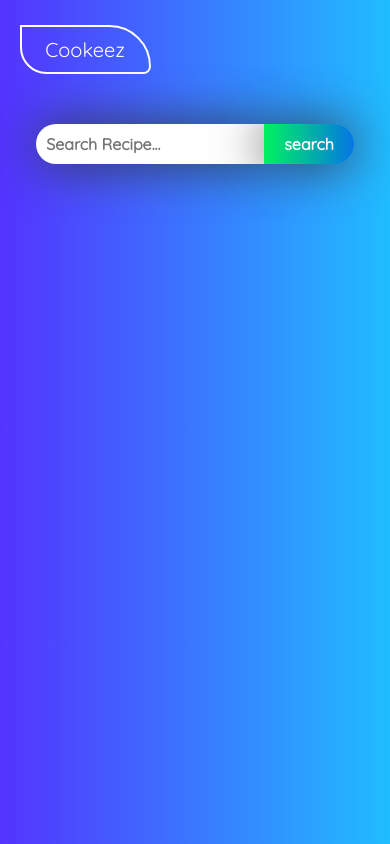
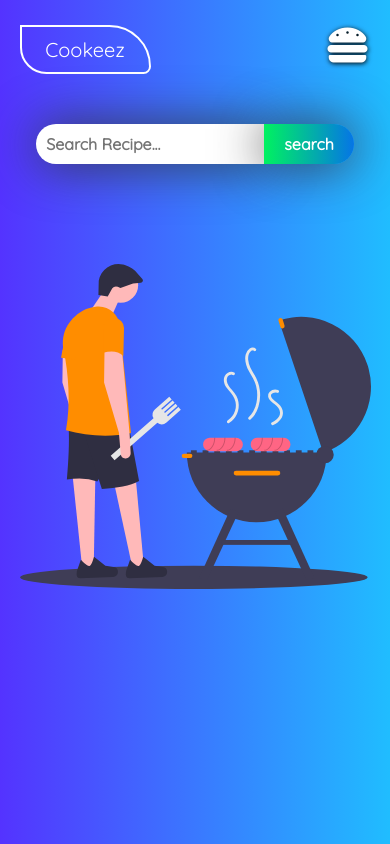
Before and after one commit to ChiragChrg/Cookeez, a React (Create React App) app: page / in a window 390 px wide. Built offline with nearby package versions, Linux system fonts and the light colour scheme.

Commit message:
Ham Update

```diff
--- a/public/index.html
+++ b/public/index.html
@@ -26,7 +26,8 @@
     -->
     <link rel="preconnect" href="https://fonts.gstatic.com">
     <link href="https://fonts.googleapis.com/css2?family=Quicksand&display=swap" rel="stylesheet">
-    <script src="https://kit.fontawesome.com/a8791986bc.js" crossorigin="anonymous"></script>
+    <link rel="stylesheet" href="https://use.fontawesome.com/releases/v5.15.1/css/all.css" integrity="sha384-vp86vTRFVJgpjF9jiIGPEEqYqlDwgyBgEF109VFjmqGmIY/Y4HV4d3Gp2irVfcrp" crossorigin="anonymous">
+    <!-- <script src="https://kit.fontawesome.com/a8791986bc.js" crossorigin="anonymous"></script> -->
     <title>Cookeez</title>
   </head>
   <body>
--- a/src/App.js
+++ b/src/App.js
@@ -1,7 +1,9 @@
 import React, {useState} from 'react';
 import { v4 as uuidv4 } from 'uuid';
-import Recipe from './Recipe';
-import './App.css';
+import Recipe from './components/Recipe';
+import Nav from './components/nav';
+import style from './components/css/App.module.css';
+import vectorlogo from './assets/vector.svg';
 
 // Main
 const App = () => {
@@ -25,21 +27,32 @@ const App = () => {
     setQuery(evt.target.value);
   }
 
+  const setVector = () => {
+    document.getElementById("vector").style.visibility = 'hidden';
+    document.getElementById("vector").style.width = '0';
+  }
+
   // Get Search
   const onSubmit = e => {
     e.preventDefault();
     getRecipes();
+    setVector();
   }
 
   // Display Form
   return(
-    <div className="App">
-    <div className="logo">Cookeez</div>
+    <div className={style.App}>
+      <div className={style.logo}>Cookeez</div>
+      <Nav/>
 
-      <form onSubmit={onSubmit} action="" className="search-form">
-        <input type="text" className="search-bar" onChange={onChange} value={query} placeholder="Search Recipe..."/>
-        <input className="search-button" type='submit' value="search"/>
+      <form onSubmit={onSubmit} action="" className={style.searchform}>
+        <input type="text" className={style.searchbar} onChange={onChange} value={query} placeholder="Search Recipe..."/>
+        <input className={style.searchbutton} type='submit' value="search"/>
       </form>
+
+      <div className={style.vector} id="vector">
+        <img src={vectorlogo} alt="vector"/>
+      </div>
 
       {/* Extract data from API */}
       {recipes.map(recipe => (
--- a/src/Recipe.js
+++ b/src/components/Recipe.js
@@ -1,6 +1,6 @@
 import React, { useState } from 'react';
 import RecipeIngred from './RecipeIngred';
-import style from './Recipe.module.css';
+import style from './css/Recipe.module.css';
 
 // Get API data from App.js
 const Recipe = ({title,image,diet,calories,ingredients,url,serve}) => {
--- a/src/RecipeIngred.js
+++ b/src/components/RecipeIngred.js
@@ -1,6 +1,6 @@
 import React from 'react';
 import {v4 as uuidv4} from 'uuid';
-import style from './Recipe.module.css';
+import style from './css/Recipe.module.css';
 
 
 // Get Recipe Ingredients from Recipe.js
--- a/src/App.css
+++ b/src/components/css/App.module.css
@@ -46,7 +46,7 @@
   margin: 0% 5%;
 }
 
-.search-form{
+.searchform{
   display: flex;
   position: -webkit-sticky;
   position: sticky;
@@ -61,7 +61,7 @@
   z-index: 1;
 }
 
-.search-bar{
+.searchbar{
   width: 65%;
   padding: 10px;
   border: none;
@@ -72,7 +72,7 @@
   box-shadow: 1px 1px 50px 0px #313131de;
 }
 
-.search-button{
+.searchbutton{
   background: none;
   border: none;
   outline: none;
@@ -87,6 +87,14 @@
   box-shadow: 1px 1px 50px 0px #313131de;
 }
 
+.vector{
+  z-index: -2;
+}
+
+.vector img{
+  width: 100%;
+  margin: 50px 0;
+}
 
 
 
--- /dev/null
+++ b/src/components/css/Nav.module.css
@@ -0,0 +1,60 @@
+.sidebar{
+    height: 100%;
+    width: 0;
+    position: fixed;
+    z-index: 2;
+    top: 0;
+    right: 0;
+    overflow-x: hidden;
+    background-color: rgb(10, 118, 219);
+    padding-top: 60px;
+    transition: 0.5s;
+}
+
+.sidebar li{
+    margin: 50px 0 0 0;
+}
+
+.sidebar a{
+    padding: 10px 0px 15px 0px;
+    text-align: center;
+    text-decoration: none;
+    font-size: 25px;
+    font-weight: 900;
+    color: #fff;
+    display: block;
+    transition: 0.3s;
+}
+
+.sidebar a.active{
+    color: #fff;
+    background-color: rgba(105, 13, 226, 0.9);
+}
+
+.navmain{
+    /* border: 1px solid #000; */
+    position: absolute;
+    left: 84%;
+    top: 3%;
+}
+
+#closebtn {
+    position: absolute;
+    top: 3%;
+    right: 26px;
+    font-size: 50px;
+    margin-left: 50px;
+    color: #fff;
+}
+
+#openbtn{
+    border-style: none;
+    background: none;
+    text-decoration: none;
+    font-size: 40px;
+    font-weight: 900;
+    cursor: pointer;
+    outline: none;
+    color: #fff;
+    text-shadow: 0.5px 0.5px 5px #000000;
+}
--- a/src/Recipe.module.css
+++ b/src/components/css/Recipe.module.css
@@ -5,6 +5,7 @@
     border-radius: 10px;
     padding: 15px;
     box-shadow: 2px 3px 10px 0px #313131de;
+    /* border: 2px solid red; */
 }
 
 .title{
--- /dev/null
+++ b/src/components/nav.js
@@ -0,0 +1,39 @@
+import React from 'react';
+import style from './css/Nav.module.css';
+
+const Nav = () => {
+
+    const openNav = () => {
+        document.getElementById("mySidepanel").style.width = '50%';
+    };
+
+    const closeNav = () => {
+        document.getElementById("mySidepanel").style.width = "0";
+    }
+
+    return(
+
+        <div className={style.ham}>
+            <div className={style.nav}>
+                <div id="mySidepanel" className={style.sidebar} >
+                    <i href="javascript:void(0)" className="fas fa-times" id={style.closebtn} onClick={closeNav}></i>
+                    <ul>
+                        <li>
+                            <a className={style.active} href="index.html">Home</a>
+                            <a href="about.html">About</a>
+                        </li>
+                    </ul>
+                </div>
+            </div>
+
+            <div className={style.navmain}>
+                <i id={style.openbtn} className="fas fa-hamburger fa-2x" onClick={openNav}></i>
+            </div>
+        </div>
+
+    );
+};
+
+
+
+export default Nav;
```
Also changed, not shown: src/assets/vector.svg (added).
